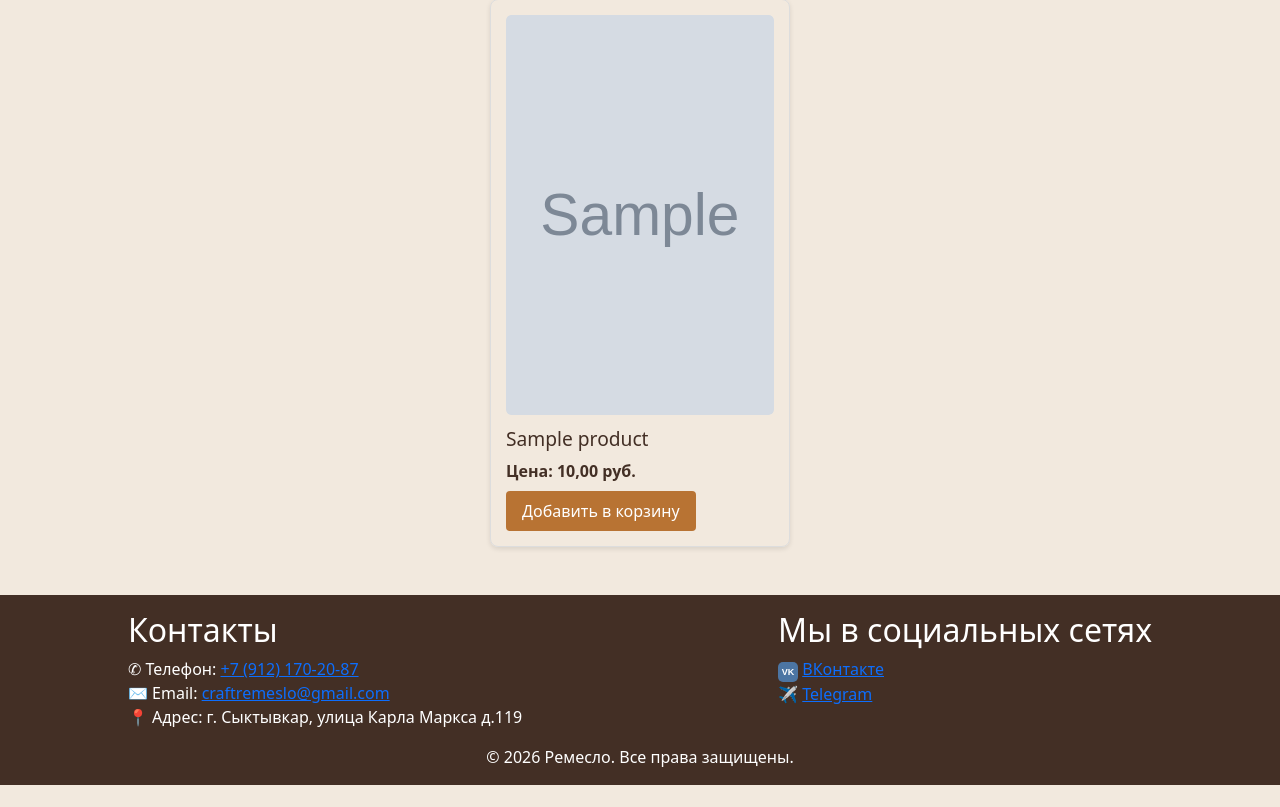
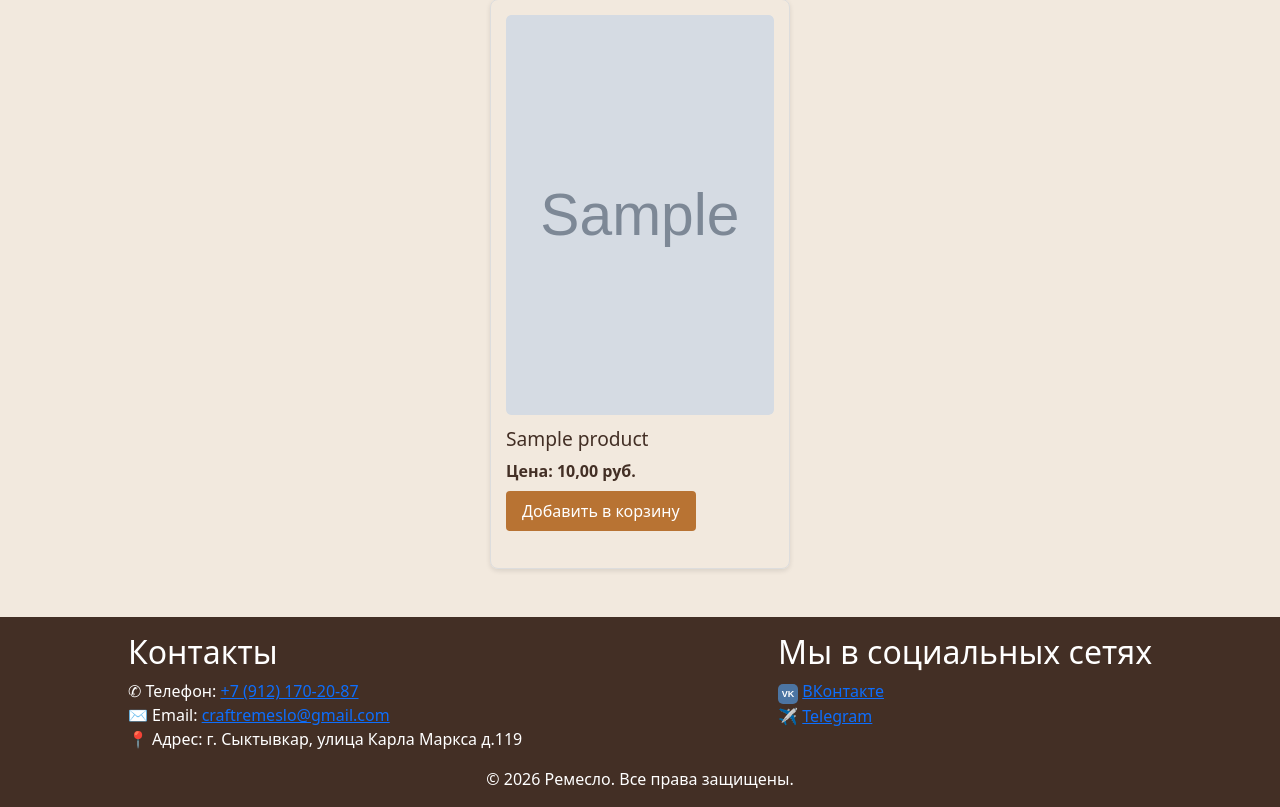
Before and after one commit to Alexander-05-20/Remeslo_shop, a Django app: page /products/ in a window 1280 px wide. Shown: the part 146-953 px from the top of the page. Before the commit the page ends 931 px from the top, so only its background shows below. Run offline with Django 5.2, Linux system fonts and the light colour scheme; tables that the repository leaves empty hold one stand-in row (values such as "Sample post"); grey boxes marked "Sample" are stand-in pictures.

Commit message:
Fix: исправление ошибок

```diff
--- a/shop/templates/shop/product_list.html
+++ b/shop/templates/shop/product_list.html
@@ -21,6 +21,7 @@ h1 {
     gap: 20px;
 }
 .product-card {
+    height: 570px;
     width: 300px;
     border: 1px solid #ddd;
     border-radius: 8px;
```
